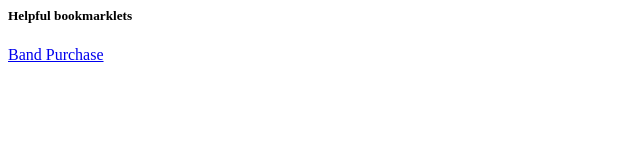
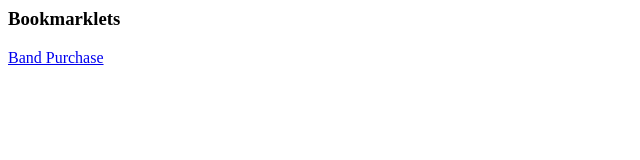
Before and after one commit to mwitek/bookmarklets, a plain HTML site: page index.html in a window 1280 px wide. Shown: the whole page, without its empty margins (0-640 px from the left). Drawn offline with Linux system fonts and the light colour scheme.

Commit message:
Update index.html

```diff
--- a/index.html
+++ b/index.html
@@ -1,2 +1,2 @@
-<h5>Helpful bookmarklets</h5>
+<h3>Bookmarklets</h3>
 <a href="javascript: $('#order_first_name').val('Rick');$('#order_last_name').val('Astley');$('#order_email').val('rick@roll.com');$('#order_email_confirmation').val('rick@roll.com');$('#order_mobile_phone_number').val('07123456789');$('#order_recipient_name').val('Rick');$('#order_delivery_address_attributes_postcode').val('w1a1aa');$('[data-find-postcode]').trigger('click');$('#order_delivery_address_attributes_building_number').val('123');$('#order_delivery_address_attributes_building_name').val('123');$('#order_delivery_address_attributes_street').val('123');$('#order_delivery_address_attributes_post_town').val('123');$('#order_card_number').val('4111111111111111');$('#order_card_name').val('Rick Astley');$('#order_expires').val('07/2017');$('#order_security_code').val('111');">Band Purchase</a>
```
